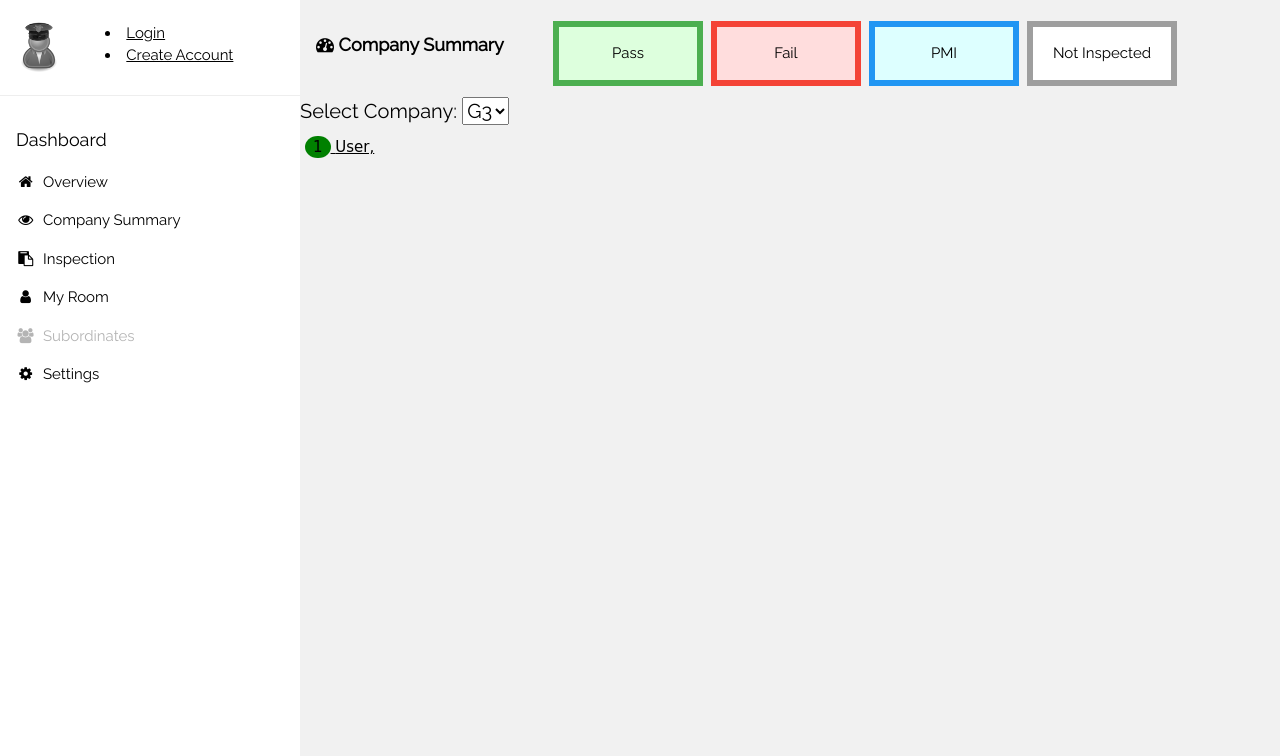
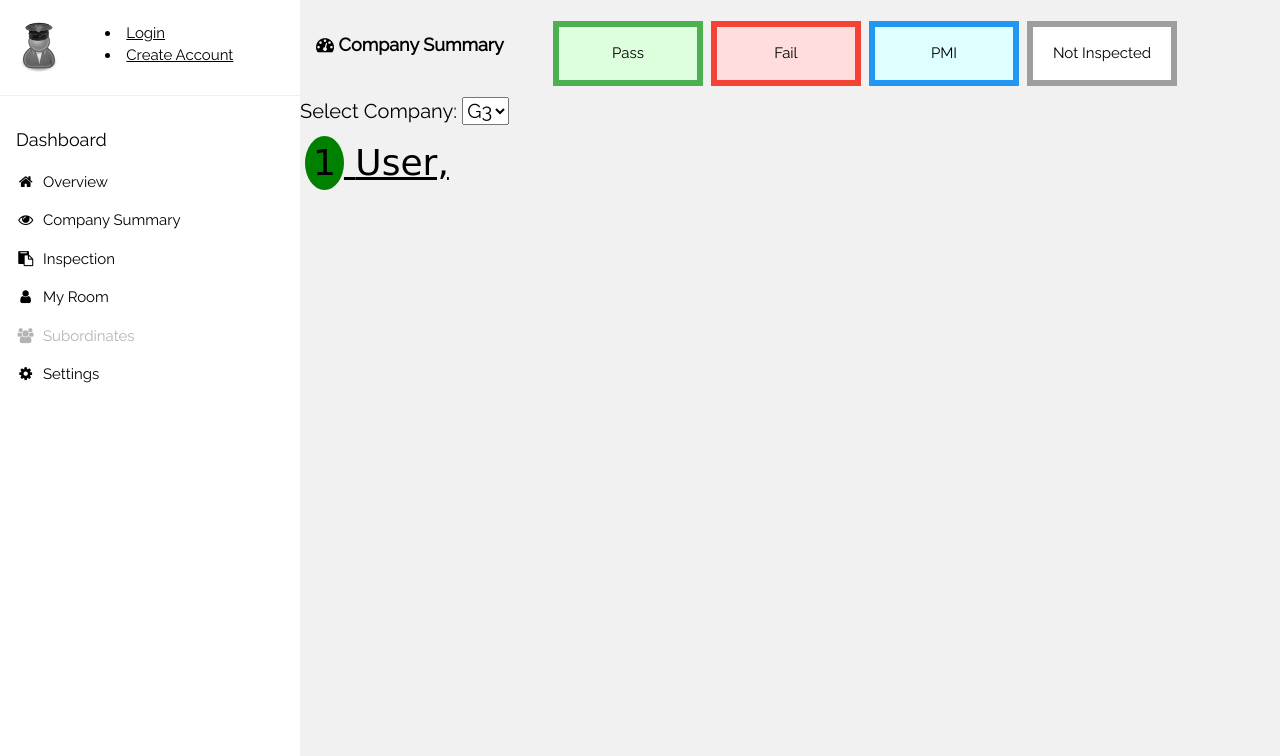
Before and after one commit to anewcookie/ami, a Django app: template ami/templates/ami/summary.html in a window 1280 px wide. Shown: the part 44-800 px from the top of the page. Run offline with Django 3.2, Linux system fonts and the light colour scheme; data comes from the database, SQL or seed files in the repository; the template is opened without the code that fills it: values that come from a table or form of the project are taken from there, most other values are stand-ins (such as "Sample title", 1, 10 or a date in 2020).

Commit message:
makes text larger, working on content box summary.html

```diff
--- a/ami/templates/ami/summary.html
+++ b/ami/templates/ami/summary.html
@@ -40,7 +40,7 @@
 
 
  {% for room in roomList %}
-     <div class="w3-hover-shadow" style="width:25%; font-family:'Comic Sans MS'; margin:5px;">
+     <div class=" w3-hover-shadow w3-xxlarge" style="box-sizing:content-box; font-family:'Comic Sans MS'; margin:5px;">
         <a href="/room/{{room}}">
         <span class="w3-badge w3-text-black" style="background-color:{%if room.status == 'Pass'%}green{%elif room.status == 'Fail'%}red{%elif room.status == 'PMI'%}aqua{%else%}white{%endif%};">{{room.number}} </span>
         {% for profile in room.occupants %}
```
